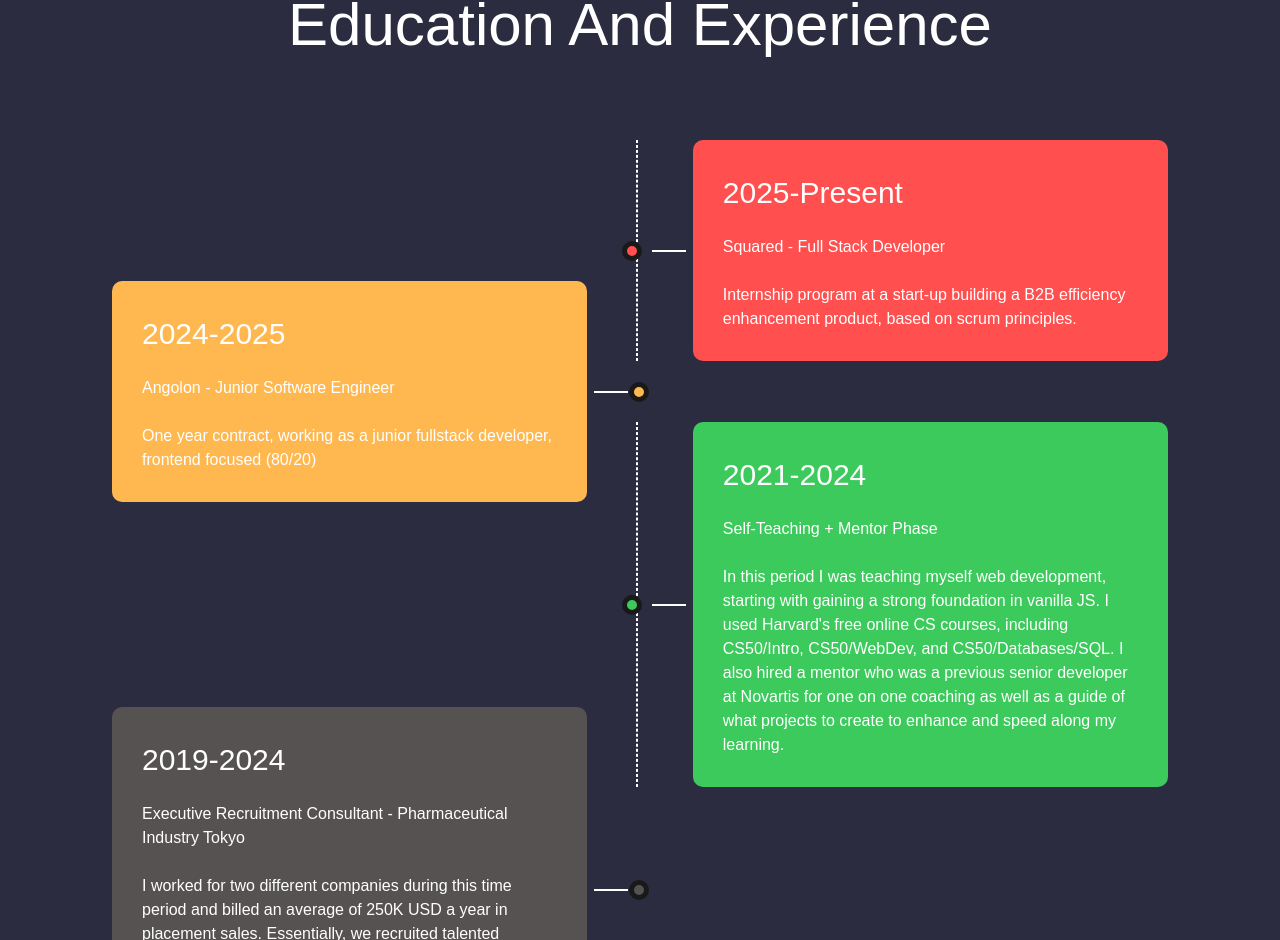
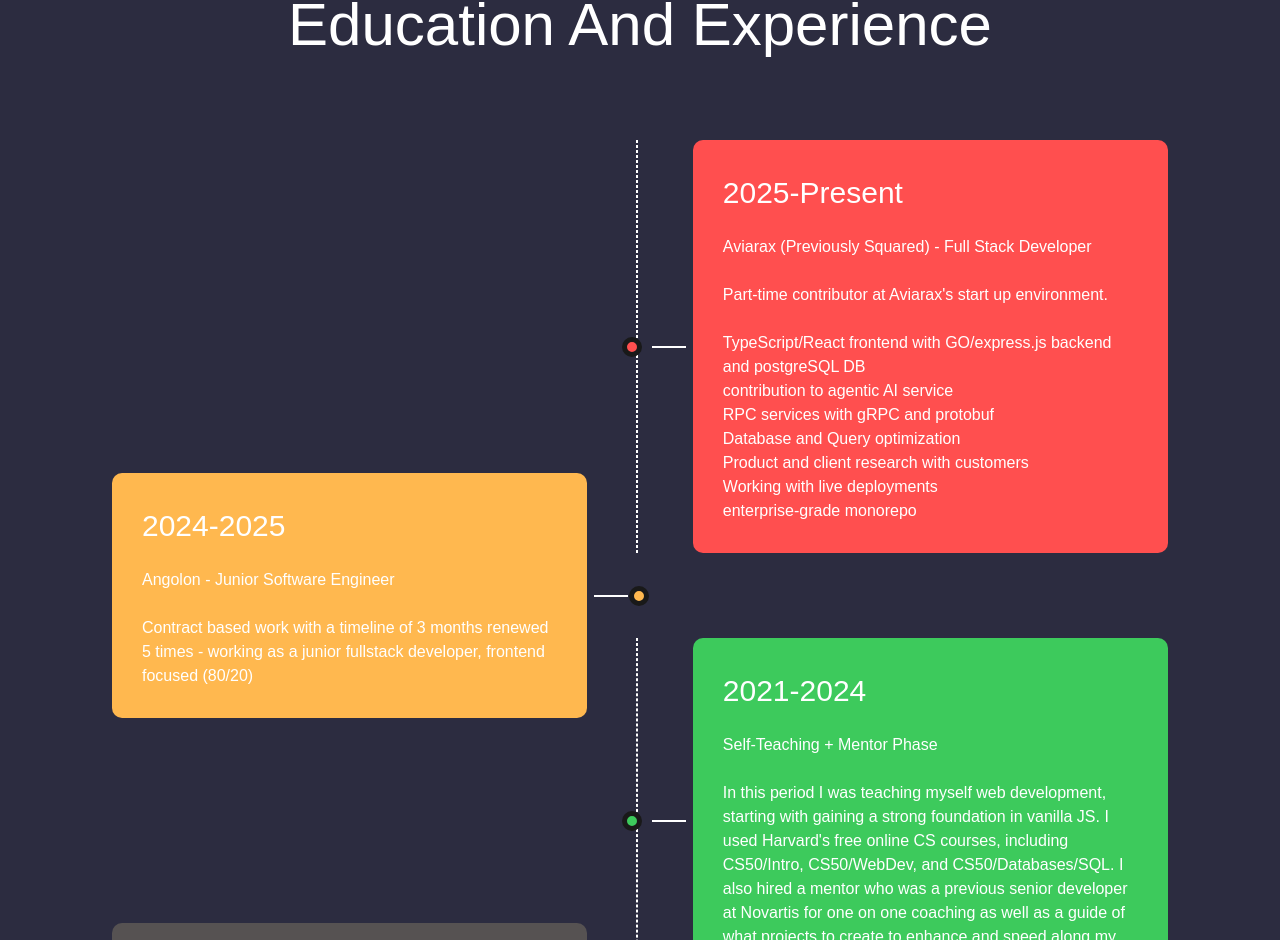
Before and after one commit to SamCode-tech33/sam-portfolio, a Next.js app: page /about in a window 1280 px wide. Shown: the part 3481-4421 px from the top of the page. Built offline with nearby package versions, Linux system fonts and the light colour scheme.

Commit message:
added the self-hosted links to my project page and an explanation about it

```diff
--- a/app/about/page.tsx
+++ b/app/about/page.tsx
@@ -211,10 +211,24 @@
           <div className="card-body">
             <h1 className="card-title">2025-Present</h1>
             <p className="card-detail">
-              Squared - Full Stack Developer
+              Aviarax (Previously Squared) - Full Stack Developer
               <br /> <br />
-              Internship program at a start-up building a B2B efficiency
-              enhancement product, based on scrum principles.
+              Part-time contributor at Aviarax's start up environment.
+              <br /> <br />
+              TypeScript/React frontend with GO/express.js backend and
+              postgreSQL DB
+              <br />
+              contribution to agentic AI service
+              <br />
+              RPC services with gRPC and protobuf
+              <br />
+              Database and Query optimization
+              <br />
+              Product and client research with customers
+              <br />
+              Working with live deployments
+              <br />
+              enterprise-grade monorepo
             </p>
           </div>
         </div>
@@ -224,8 +238,8 @@
             <p className="card-detail">
               Angolon - Junior Software Engineer
               <br /> <br />
-              One year contract, working as a junior fullstack developer,
-              frontend focused (80/20)
+              Contract based work with a timeline of 3 months renewed 5 times -
+              working as a junior fullstack developer, frontend focused (80/20)
             </p>
           </div>
         </div>
--- a/app/globals.css
+++ b/app/globals.css
@@ -182,9 +182,7 @@
 
 .project-section {
   width: 100%;
-  min-height: 100vh;
-  padding: 48px 100px 48px;
-  position: fixed;
+  padding: 48px 48px;
   top: 0;
   transition: 2s;
   opacity: 0;
@@ -199,6 +197,37 @@
   background-clip: text;
   -webkit-background-clip: text;
   -webkit-text-stroke: 2px white;
+}
+
+.note {
+  margin: 0 144px;
+  padding: 0 48px 56px;
+}
+
+@media (max-width: 1100px) {
+  .note {
+    margin: 0 88px;
+  }
+}
+
+@media (max-width: 900px) {
+  .note {
+    margin: 0 32px;
+  }
+}
+
+@media (max-width: 700px) {
+  .note {
+    margin: 0 16px;
+    padding: 0 24px 56px;
+  }
+}
+
+@media (max-width: 600px) {
+  .note {
+    margin: 0;
+    padding: 0 8px 56px;
+  }
 }
 
 @media (max-width: 1200px) {
@@ -369,6 +398,7 @@
 .project-btn.live {
   background: none;
   border: 2px solid #fff;
+  margin: 12px;
 }
 
 .project-card-active:hover .project-img {
--- a/app/project-portfolio/page.tsx
+++ b/app/project-portfolio/page.tsx
@@ -14,30 +14,48 @@
   }, [setPage]);
 
   return (
+    <div>
       <section
         className={
           page === "projects" ? "project-section active" : "project-section"
         }
       >
         <h1 className="project-heading">some of my projects</h1>
+        <div className="note">
+          <em>
+            Please note that I have listed both the vercel and self-hosted
+            versions of my projects. The self-hosted versions are more optimized
+            for speed and have better caching. They are running off of my intel
+            NUC on ubuntu server LTS. I recommend accessing the self-hosted
+            version especially for Demon Scape as it is more asset heavy.
+            ZenCoin gets negligible benefits. Also please note that, while rare,
+            if my internet goes down or I happen to be working on the server,
+            the self-hosted sites may be down. The vercel versions will always
+            be accessible.
+          </em>
+        </div>
         <div className="project-container">
           <div
             className={
               page === "projects" ? "project-card-active" : "project-card"
             }
           >
-          <img src="crypto-app.png" className="project-img rounded-lg" alt="" />
+            <img
+              src="crypto-app.png"
+              className="project-img rounded-lg"
+              alt=""
+            />
             <div className="project-content">
               <h1 className="project-title">ZenCoin - Crypto Platform</h1>
               <p className="project-info">
-              A full-featured Cryptocurrency platform, with access to over 5,000
-              coins, coin conversion tools, a portfolio mechanism, real time
-              price updates, and graphical representations. Made with{" "}
+                A full-featured Cryptocurrency platform, with access to over
+                5,000 coins, coin conversion tools, a portfolio mechanism, real
+                time price updates, and graphical representations. Made with{" "}
                 <strong>Next.js</strong>, <strong>React</strong>,{" "}
                 <strong>Redux</strong>, <strong>TypeScript</strong>, and{" "}
                 <strong>Tailwind / CSS.</strong>
               </p>
-            <div className="project-btn-grp">
+              <div className="project-btn-grp items-center">
                 <a
                   target="_blank"
                   rel="noopener noreferrer"
@@ -46,14 +64,24 @@
                 >
                   github repo
                 </a>
+                <div>
                   <a
                     target="_blank"
                     rel="noopener noreferrer"
                     href="https://zen-coin-crypto-app.vercel.app"
                     className="project-btn live"
                   >
-                see live
+                    See Live - Vercel
                   </a>
+                  <a
+                    target="_blank"
+                    rel="noopener noreferrer"
+                    href="https://zencoin.zencode33.dev"
+                    className="project-btn live"
+                  >
+                    See Live - Self-Hosted
+                  </a>
+                </div>
               </div>
             </div>
           </div>
@@ -72,10 +100,12 @@
               <p className="project-info">
                 Top-down adventure game using <strong>Phaser.js</strong> with{" "}
                 <strong>Next.js (TypeScript / React) </strong>
-              and <strong>MongoDB</strong>. Fight scenes to be made in 3D using{" "}
-              <strong>Three.js</strong> (A work in the early stages - PC ONLY).
+                and save capabilities to be soon implemented using{" "}
+                <strong>MongoDB</strong>. Fight scenes to be remade in 3D soon,
+                using <strong>Three.js</strong> (A work in the early stages - PC
+                ONLY).
               </p>
-            <div className="project-btn-grp">
+              <div className="project-btn-grp items-center">
                 <a
                   target="_blank"
                   rel="noopener noreferrer"
@@ -84,19 +114,30 @@
                 >
                   github repo
                 </a>
+                <div>
                   <a
                     target="_blank"
                     rel="noopener noreferrer"
                     href="https://demon-scape.vercel.app/"
                     className="project-btn live"
                   >
-                see live
+                    See Live - Vercel
+                  </a>
+                  <a
+                    target="_blank"
+                    rel="noopener noreferrer"
+                    href="https://demonscape.zencode33.dev"
+                    className="project-btn live"
+                  >
+                    See Live - Self-Hosted
                   </a>
                 </div>
               </div>
             </div>
           </div>
+        </div>
       </section>
+    </div>
   );
 };
 
```
Lines whose indentation alone changed are shown as unchanged.
